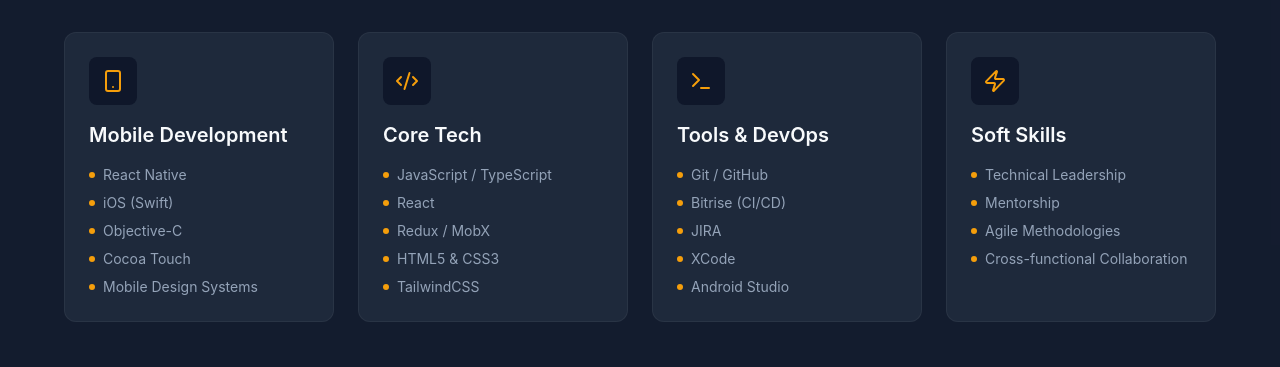
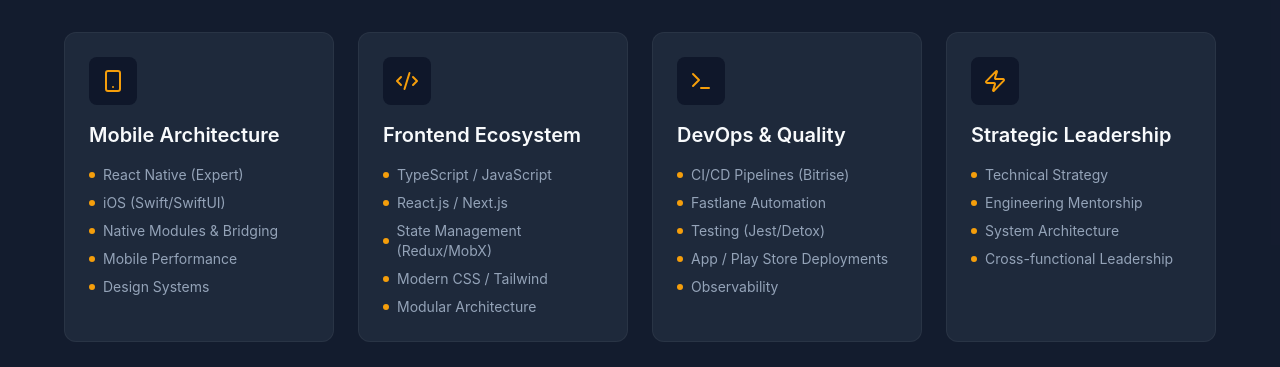
Before and after one commit to hb2708/portfolio, a React (Vite) app: page / in a window 1280 px wide. Shown: the part 1280-1647 px from the top of the page. Built offline with nearby package versions, Linux system fonts and the light colour scheme.

Commit message:
feat: refine skills section

```diff
--- a/src/constants/index.js
+++ b/src/constants/index.js
@@ -10,24 +10,24 @@
 
 export const SKILLS = [
     {
-        category: "Mobile Development",
+        category: "Mobile Architecture",
         icon: Smartphone,
-        items: ["React Native", "iOS (Swift)", "Objective-C", "Cocoa Touch", "Mobile Design Systems"],
+        items: ["React Native (Expert)", "iOS (Swift/SwiftUI)", "Native Modules & Bridging", "Mobile Performance", "Design Systems"],
     },
     {
-        category: "Core Tech",
+        category: "Frontend Ecosystem",
         icon: Code2,
-        items: ["JavaScript / TypeScript", "React", "Redux / MobX", "HTML5 & CSS3", "TailwindCSS"],
+        items: ["TypeScript / JavaScript", "React.js / Next.js", "State Management (Redux/MobX)", "Modern CSS / Tailwind", "Modular Architecture"],
     },
     {
-        category: "Tools & DevOps",
+        category: "DevOps & Quality",
         icon: Terminal,
-        items: ["Git / GitHub", "Bitrise (CI/CD)", "JIRA", "XCode", "Android Studio"],
+        items: ["CI/CD Pipelines (Bitrise)", "Fastlane Automation", "Testing (Jest/Detox)", "App / Play Store Deployments", "Observability"],
     },
     {
-        category: "Soft Skills",
+        category: "Strategic Leadership",
         icon: Zap,
-        items: ["Technical Leadership", "Mentorship", "Agile Methodologies", "Cross-functional Collaboration"],
+        items: ["Technical Strategy", "Engineering Mentorship", "System Architecture", "Cross-functional Leadership"],
     },
 ];
 
```
